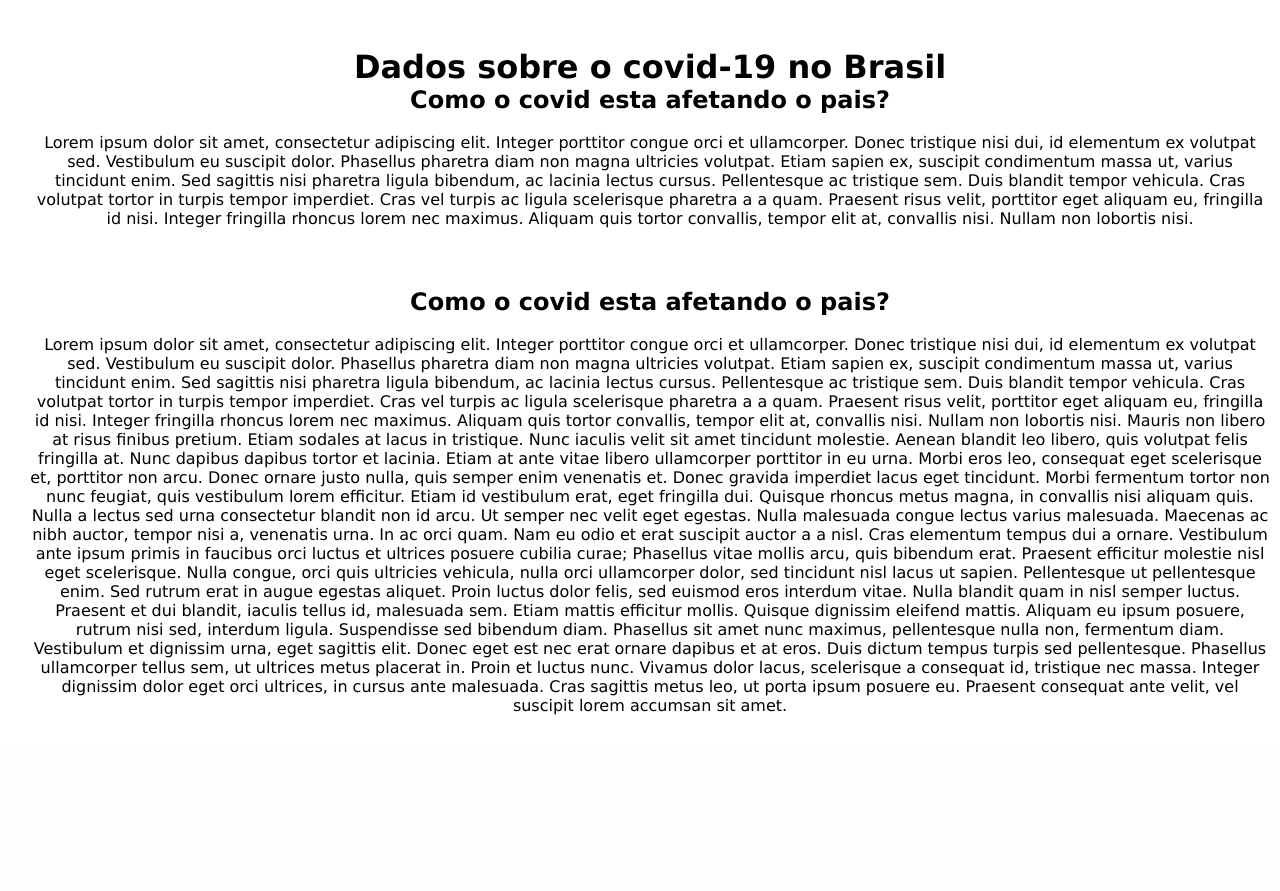
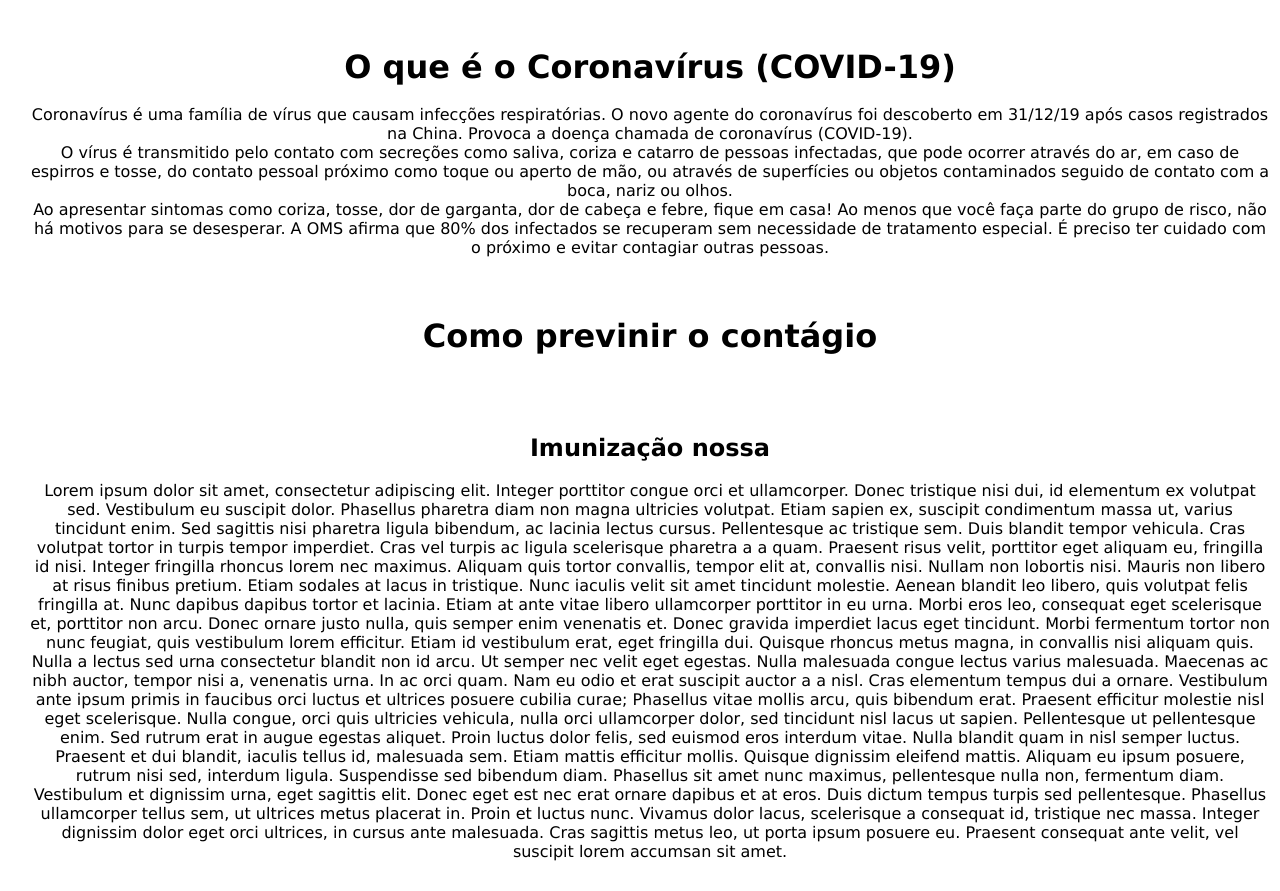
Before and after one commit to Taunt-byte/App-web-pato-gestoes, a PHP site: page / in a window 1280 px wide. Shown: the part 67-958 px from the top of the page. Before the commit the page ends 782 px from the top, so only its background shows below. Run offline with PHP 8.4, Linux system fonts and the light colour scheme.

Commit message:
Update Geral

```diff
--- a/Pato-Gestao/css/estilo.css
+++ b/Pato-Gestao/css/estilo.css
@@ -10,7 +10,6 @@
     justify-content: space-between;
     color: rgb(255, 255, 255);
     background-color:rgb(12, 15, 212);
-
 }
 .navbar a{
     font-family: fantasy;
@@ -19,6 +18,9 @@
     text-align: left;
     color: #fff;
     size-adjust: normal;
+}
+.navbar a:hover {
+    color:black;
 }
 .sobre{
     text-align: center;
--- a/Pato-Gestao/index.html
+++ b/Pato-Gestao/index.html
@@ -13,6 +13,7 @@
         <link rel="stylesheet" href="css/estilo.css">
     </head>
     <body>
+        <!--Navbar-->
         <div id="titulo" class="navbar">
             <h1>Pato Gestões</h1>
             <nav>
@@ -23,17 +24,28 @@
             </nav>
         </div>
         <br>
+        <!--Dados e explicações sobre o covid-->
         <div id="Sobre" class="sobre">
-            <h1>Dados sobre o covid-19 no Brasil</h1>
-            <h2>Como o covid esta afetando o pais?</h2>
+            <h1>O que é o Coronavírus (COVID-19)</h1>
             <br>
             <p>
-                Lorem ipsum dolor sit amet, consectetur adipiscing elit. Integer porttitor congue orci et ullamcorper. Donec tristique nisi dui, id elementum ex volutpat sed. Vestibulum eu suscipit dolor. Phasellus pharetra diam non magna ultricies volutpat. Etiam sapien ex, suscipit condimentum massa ut, varius tincidunt enim. Sed sagittis nisi pharetra ligula bibendum, ac lacinia lectus cursus. Pellentesque ac tristique sem. Duis blandit tempor vehicula. Cras volutpat tortor in turpis tempor imperdiet. Cras vel turpis ac ligula scelerisque pharetra a a quam. Praesent risus velit, porttitor eget aliquam eu, fringilla id nisi. Integer fringilla rhoncus lorem nec maximus. Aliquam quis tortor convallis, tempor elit at, convallis nisi. Nullam non lobortis nisi.
+                Coronavírus é uma família de vírus que causam infecções respiratórias. O novo agente do coronavírus foi descoberto em 31/12/19 após casos registrados na China. Provoca a doença chamada de coronavírus (COVID-19).
+            </p>
+            <p>
+                O vírus é transmitido pelo contato com secreções como saliva, coriza e catarro de pessoas infectadas, que pode ocorrer através do ar, em caso de espirros e tosse, do contato pessoal próximo como toque ou aperto de mão, ou através de superfícies ou objetos contaminados seguido de contato com a boca, nariz ou olhos.
+            </p>
+            <p>
+                Ao apresentar sintomas como coriza, tosse, dor de garganta, dor de cabeça e febre, fique em casa! Ao menos que você faça parte do grupo de risco, não há motivos para se desesperar. A OMS afirma que 80% dos infectados se recuperam sem necessidade de tratamento especial. É preciso ter cuidado com o próximo e evitar contagiar outras pessoas.
             </p>
         </div>
+        <div id="previnir" class="sobre">
+            <h1>Como previnir o contágio</h1>
+            <br>
+        </div>
+        <!--Gerenciamento de imunizantes da empresa e total de imunizados-->
         <div id="Imunizante" class="imuni">
             <h1></h1>
-            <h2>Como o covid esta afetando o pais?</h2>
+            <h2>Imunização nossa</h2>
             <br>
             <p>
                 Lorem ipsum dolor sit amet, consectetur adipiscing elit. Integer porttitor congue orci et ullamcorper. Donec tristique nisi dui, id elementum ex volutpat sed. Vestibulum eu suscipit dolor. Phasellus pharetra diam non magna ultricies volutpat. Etiam sapien ex, suscipit condimentum massa ut, varius tincidunt enim. Sed sagittis nisi pharetra ligula bibendum, ac lacinia lectus cursus. Pellentesque ac tristique sem. Duis blandit tempor vehicula. Cras volutpat tortor in turpis tempor imperdiet. Cras vel turpis ac ligula scelerisque pharetra a a quam. Praesent risus velit, porttitor eget aliquam eu, fringilla id nisi. Integer fringilla rhoncus lorem nec maximus. Aliquam quis tortor convallis, tempor elit at, convallis nisi. Nullam non lobortis nisi.
```
Also changed, not shown: Pato-Gestao/img/medico.png (added), README.md.
